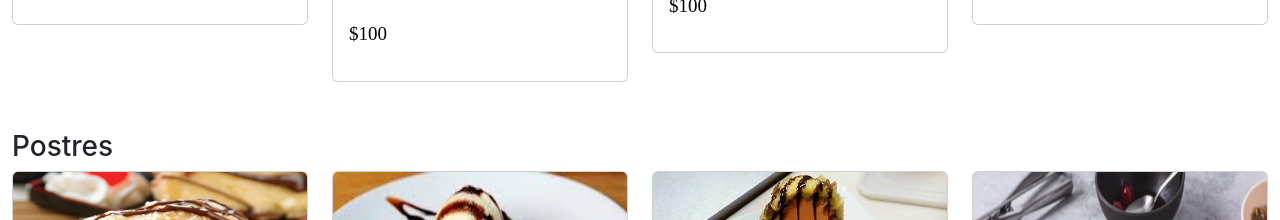
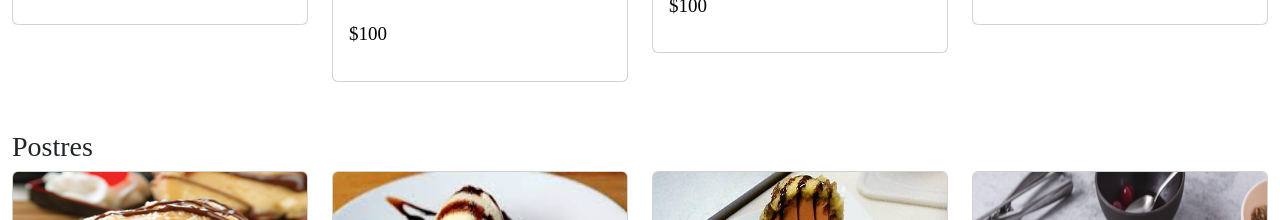
Before and after one commit to gasca14/restaurant-app-react, a React (Create React App) app: page /menu in a window 1280 px wide. Shown: the part 1500-1720 px from the top of the page. Built offline with nearby package versions, Linux system fonts and the light colour scheme; a web font is replaced by a local one.

Commit message:
corrigiendo diseño

```diff
--- a/src/pages/Menu/Menu.jsx
+++ b/src/pages/Menu/Menu.jsx
@@ -187,7 +187,7 @@ function Menu() {
                     </div>
                 </div>
                 <div className="row mt-5">
-                    <h3 id='cab'>Postres</h3 >
+                    <h3 id='titulo'>Postres</h3 >
                     <div className="col-lg-3 col-md-6">
                         <div className="card">
                             <img src="/images/postres/Tempura-helado.jpg" className="card-img-top" alt="img"/>
```
